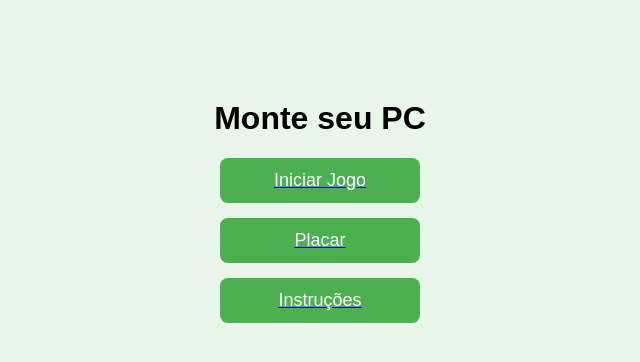
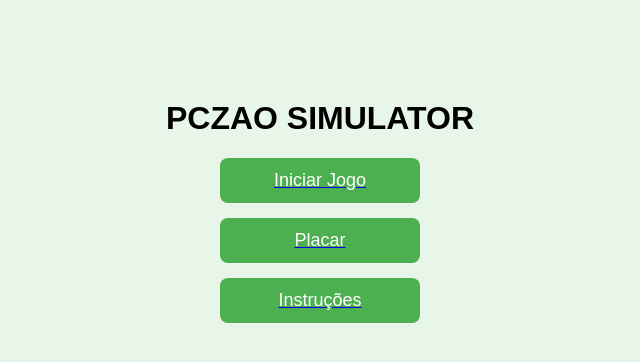
Before and after one commit to IT4LOBRUNO/pczao-simulator, a plain HTML site: page index.html in a window 1280 px wide. Shown: the whole page, without its empty margins (320-960 px from the left). Drawn offline with Linux system fonts and the light colour scheme.

Commit message:
Correcoes

```diff
--- a/index.html
+++ b/index.html
@@ -2,12 +2,12 @@
 <html lang="pt-BR">
 <head>
   <meta charset="UTF-8">
-  <title>Monte seu PC</title>
+  <title>PCZAO</title>
   <link rel="stylesheet" href="menu.css">
 </head>
 <body>
   <div id="menu">
-    <h1>Monte seu PC</h1>
+    <h1>PCZAO SIMULATOR</h1>
     <a href="jogo.html"><button>Iniciar Jogo</button></a>
     <a href="placar.html"><button>Placar</button></a>
     <a href="instrucoes.html"><button>Instruções</button></a>
```
Also changed, not shown: instrucoes.html (+1 -1 lines), jogo.html (+1 -1 lines), placar.html (+1 -1 lines).
